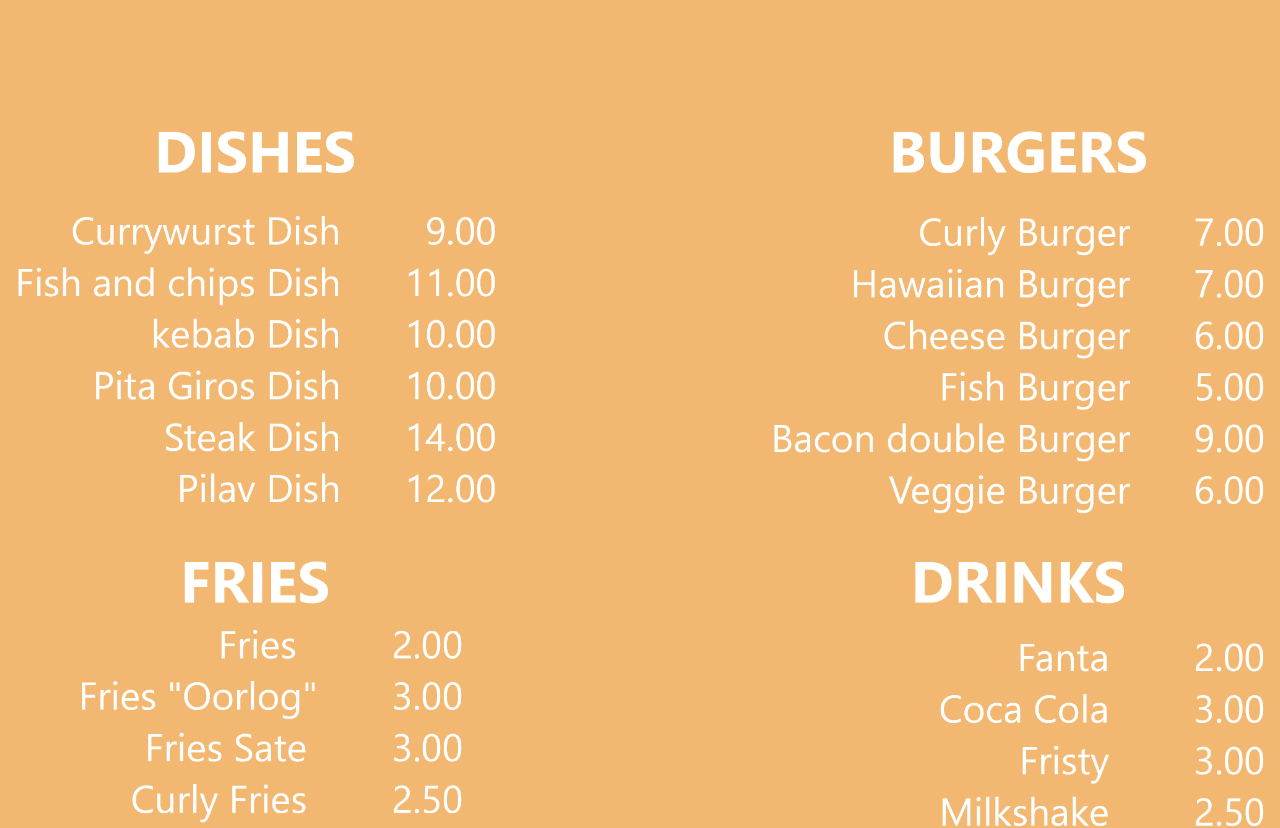
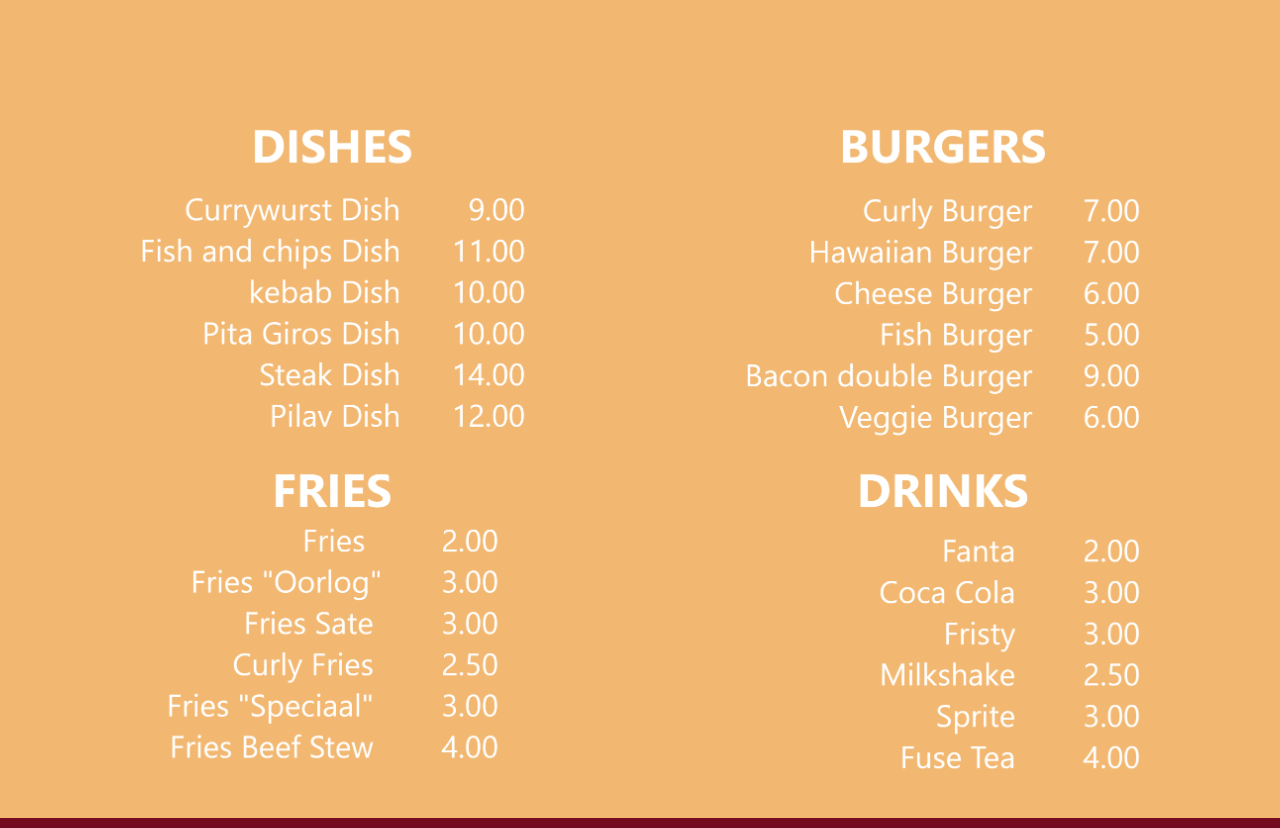
Before and after one commit to ThijsMass/PRJ4-IndividualAssignment, a plain HTML site: page 191019.html in a window 1280 px wide. Shown: the part 529-1357 px from the top of the page. Drawn offline with Linux system fonts and the light colour scheme; files that its build step writes are made by us from their sources.

Commit message:
Changed menu size

```diff
--- a/191019.html
+++ b/191019.html
@@ -7,9 +7,7 @@
 
     <!-- Bootstrap CSS -->
     <link rel="stylesheet" href="css/bootstrap.min.css">
-    <link href="styles.css" rel="stylesheet" type="text/css" media="screen">
-
-	<!-- Global site tag (gtag.js) - Google Analytics -->
+<!-- Global site tag (gtag.js) - Google Analytics -->
 	<script async src="https://www.googletagmanager.com/gtag/js?id=G-FWGZ87MG47"></script>
 	<script>
 	  window.dataLayer = window.dataLayer || [];
@@ -64,7 +62,7 @@
 
 <!-- Main Grid goes here-->
 		<main class="col-lg-12">
-		<img src="images/menu.png" class="menu" alt="pilav">
+		<img src="images/menu.png" class="menu center" alt="pilav">
 		</main>
 
 <!-- Footer goes here-->
--- a/css/styles.css
+++ b/css/styles.css
@@ -118,7 +118,8 @@
 }
 
 .menu {
-	width: 100%;
+	width: 80%;
+	margin-bottom: 3%;
 
 }
 
```
Also changed, not shown: index.html (+1 -3 lines).
